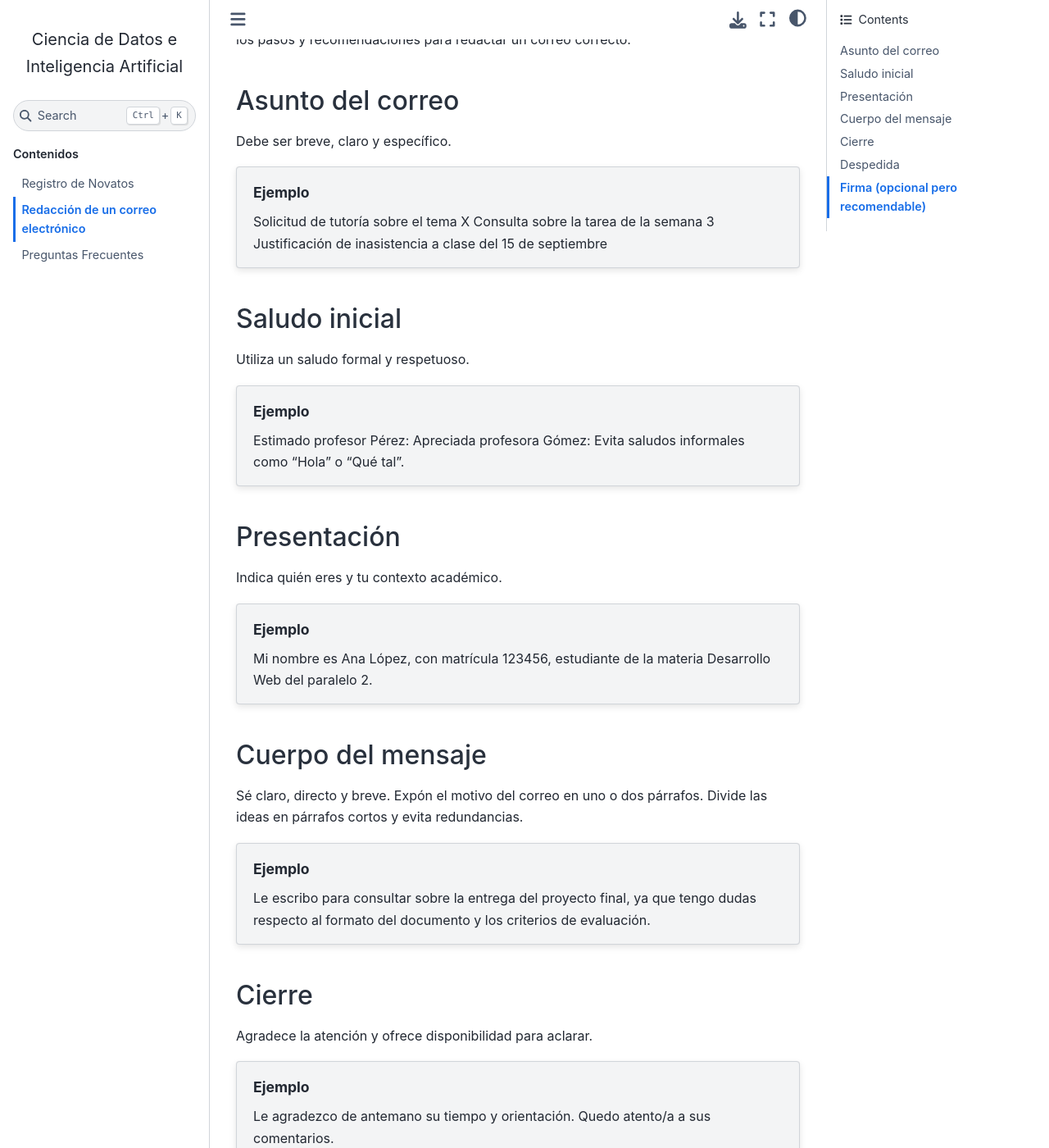
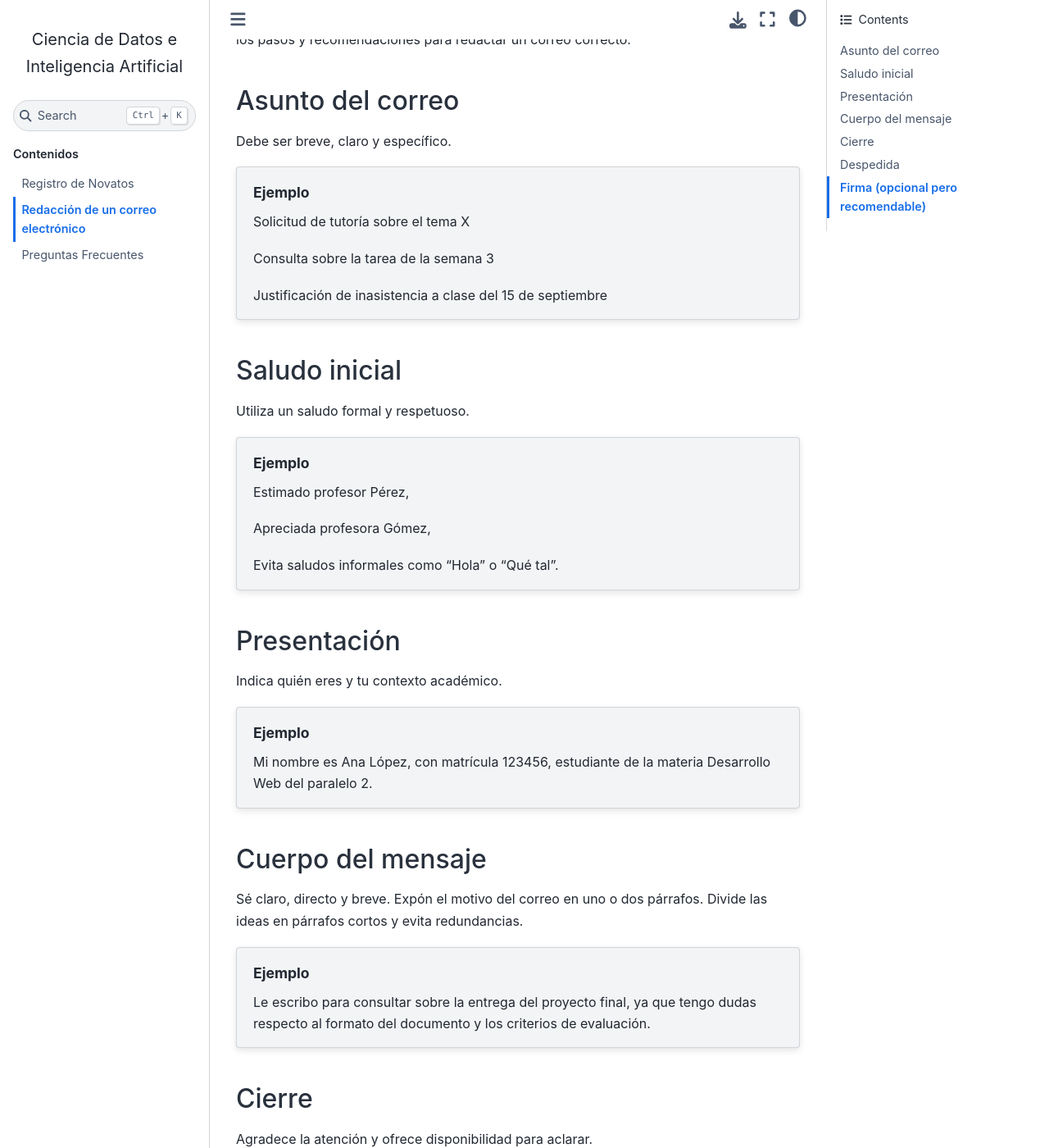
Before and after one commit to CDIAFIEC/FAQs, a Sphinx documentation site: the page built from docs/source/temas/correos.rst, in a window 1280 px wide and 1400 px high, scrolled down 199 px. Shown: the whole window at 82% size. Built offline with Sphinx 7.4.7 and the Sphinx Book theme 1.1.4, drawn with Linux system fonts in a browser that asks for light colours; pages that are not in the unit, such as notebooks, are missing from menus; some of the changed text lies outside the part shown.

Commit message:
formated

```diff
--- a/docs/source/temas/correos.rst
+++ b/docs/source/temas/correos.rst
@@ -19,7 +19,9 @@ Debe ser breve, claro y específico.
 .. topic:: Ejemplo
 
     Solicitud de tutoría sobre el tema X
+
     Consulta sobre la tarea de la semana 3
+
     Justificación de inasistencia a clase del 15 de septiembre
 
 
@@ -30,8 +32,10 @@ Utiliza un saludo formal y respetuoso.
 
 .. topic:: Ejemplo
 
-    Estimado profesor Pérez:
-    Apreciada profesora Gómez:
+    Estimado profesor Pérez,
+
+    Apreciada profesora Gómez,
+
     Evita saludos informales como “Hola” o “Qué tal”.
 
 
@@ -62,6 +66,7 @@ Agradece la atención y ofrece disponibilidad para aclarar.
 .. topic:: Ejemplo
 
     Le agradezco de antemano su tiempo y orientación.
+
     Quedo atento/a a sus comentarios.
 
 Despedida
@@ -72,7 +77,9 @@ Usa una despedida formal y tu nombre completo.
 .. topic:: Ejemplo
 
     Atentamente,
+
     Cordialmente,
+
     Saludos cordiales,
 
 Firma (opcional pero recomendable)
@@ -87,7 +94,9 @@ Incluye información adicional como:
 .. topic:: Ejemplos
 
     Ana López
+
     Ciencia de Datos e Inteligencia Artificial
+
     Matrícula: 202312345
 
 
@@ -104,6 +113,9 @@ Incluye información adicional como:
     Le agradezco de antemano su tiempo y apoyo. Quedo atenta a su confirmación sobre la disponibilidad de horarios.
 
     Saludos cordiales,
+
     Ana López
+
     Ciencia de Datos e Inteligencia Artificial
+
     Matrícula: 202312345
```
